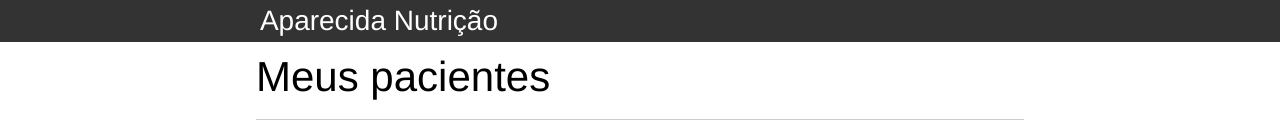
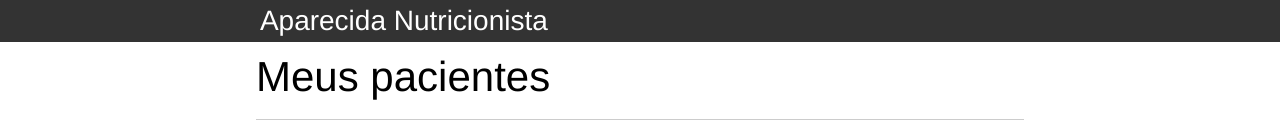
Before and after one commit to auanymen/aparecida.nutricao.js, a plain HTML site: page index.html in a window 1280 px wide. Shown: the top 140 px of the page. Drawn offline with Linux system fonts and the light colour scheme; files that its build step writes are made by us from their sources.

Commit message:
Add files via upload

```diff
--- a/index.html
+++ b/index.html
@@ -73,5 +73,12 @@
 			</section>
 		</main>
 
-	</body>
+		<script>
+			var titulo = document.querySelector("h1");
+
+			titulo.textContent = "Aparecida Nutricionista";
+
+		</script>
+
+    </body>
 </html>
```
